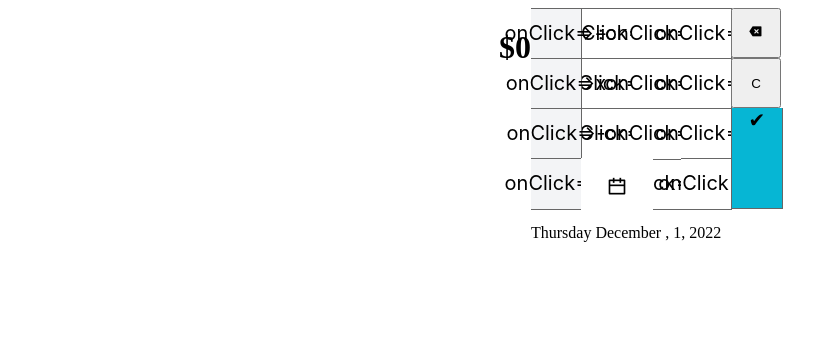
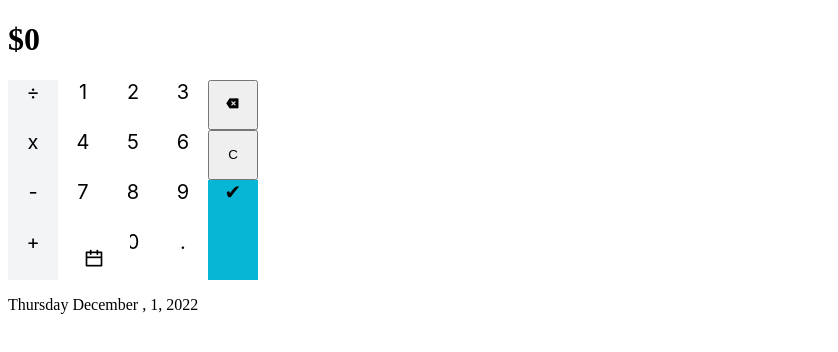
Before and after one commit to eliasmaq/javascript-calculator, a React (Create React App) app: page / in a window 1280 px wide. Shown: the top 352 px of the page, without its empty margins (0-838 px from the left). Built offline with nearby package versions, Linux system fonts and the light colour scheme.

Commit message:
Revert "[Feat/pixel perfect padd] [WIP]"

```diff
--- a/package.json
+++ b/package.json
@@ -8,7 +8,6 @@
     "@testing-library/react": "^13.4.0",
     "@testing-library/user-event": "^13.5.0",
     "react": "^18.2.0",
-    "react-datepicker": "^4.8.0",
     "react-dom": "^18.2.0",
     "react-scripts": "5.0.1",
     "remixicon": "^2.5.0",
--- a/public/index.html
+++ b/public/index.html
@@ -12,6 +12,7 @@
     <link rel="apple-touch-icon" href="%PUBLIC_URL%/logo192.png" />
     <link rel="manifest" href="%PUBLIC_URL%/manifest.json" />
     <title>React App</title>
+    <script src="https://unpkg.com/ionicons@4.5.10-0/dist/ionicons.js"></script>
     <link href="https://cdn.jsdelivr.net/npm/remixicon@2.2.0/fonts/remixicon.css" rel="stylesheet">
   </head>
   <body>
--- a/src/App.js
+++ b/src/App.js
@@ -1,19 +1,10 @@
-/** @jsxImportSource @emotion/react */
-import { css } from "@emotion/react";
 import Form from "./components/form/form";
 import React from "react"
 
 function App() {
 
   return (
-    <div
-    css={css`
-    display: flex;
-    justify-content: center;
-    `}
-    >
-      {/* <Header/> */}
-      {/* <Input/> */}
+    <div>
       <Form/>
     </div>
   );
--- a/src/components/button-number/button-number.js
+++ b/src/components/button-number/button-number.js
@@ -18,22 +18,9 @@ export function Button({ children,x, y, OnChangeClick }){
       &:hover {
         background-color: ${color};
       }
-      border-top: 0.5px solid #666666;
-      border-right: 0.5px solid #666666;
-      border-bottom: 1px solid #666666;
-
       `}
-    >
-      <div
-      css={css`
-      display: flex;
-      justify-content: center;
-      margin-top: 12px;
-      `}
-      >
      onClick={HandleClick}>
       { children }
-      </div>
     </div>
   )
 }
--- a/src/components/button-operator/button-operator.js
+++ b/src/components/button-operator/button-operator.js
@@ -18,21 +18,9 @@ export function ButtonOperator({ children, OnChangeClick, x, y }){
       &:hover {
         background-color: ${color};
       }
-      border-top: 1px solid #666666;
-      border-right: 1px solid #666666;
-      border-bottom: 1px solid #666666;
       `}
-    >
-      <div
-      css={css`
-      display: flex;
-      justify-content: center;
-      margin-top: 12px;
-      `}
-      >
       onClick={HandleClick}>
       { children }
-      </div>
     </div>
   )
 }
--- a/src/components/button-submit/button-submit.js
+++ b/src/components/button-submit/button-submit.js
@@ -10,7 +10,6 @@ export function ButtonSubmit({ children, OnChangeClick }){
       css={css`
       font-family: 'Inter';
       width: 50px;
-      height: 100;
       height: 100%;
       text-align: center;
       background-color: #06B6D4;
@@ -19,9 +18,6 @@ export function ButtonSubmit({ children, OnChangeClick }){
       &:hover {
         background-color: ${color};
       }
-      border-bottom: 1px solid #666666;
-      border-left: 1px solid #666666;
-      border-right: 0.5px solid #666666;
       `}
       onClick={HandleClick}>
       { children }
```
Also changed, not shown: src/components/button-number/button-date.js (+4 -6 lines), 1 other file (tests, documents, lock files or other folders).
